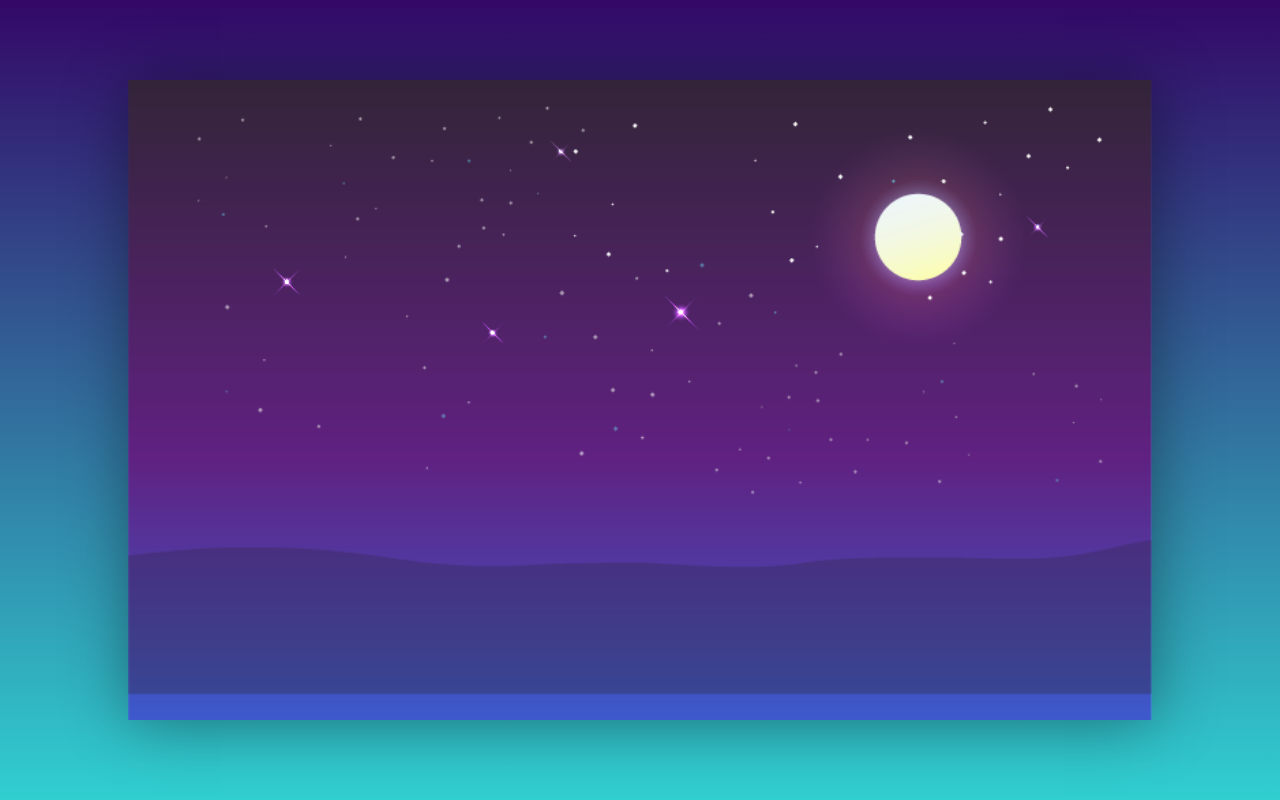
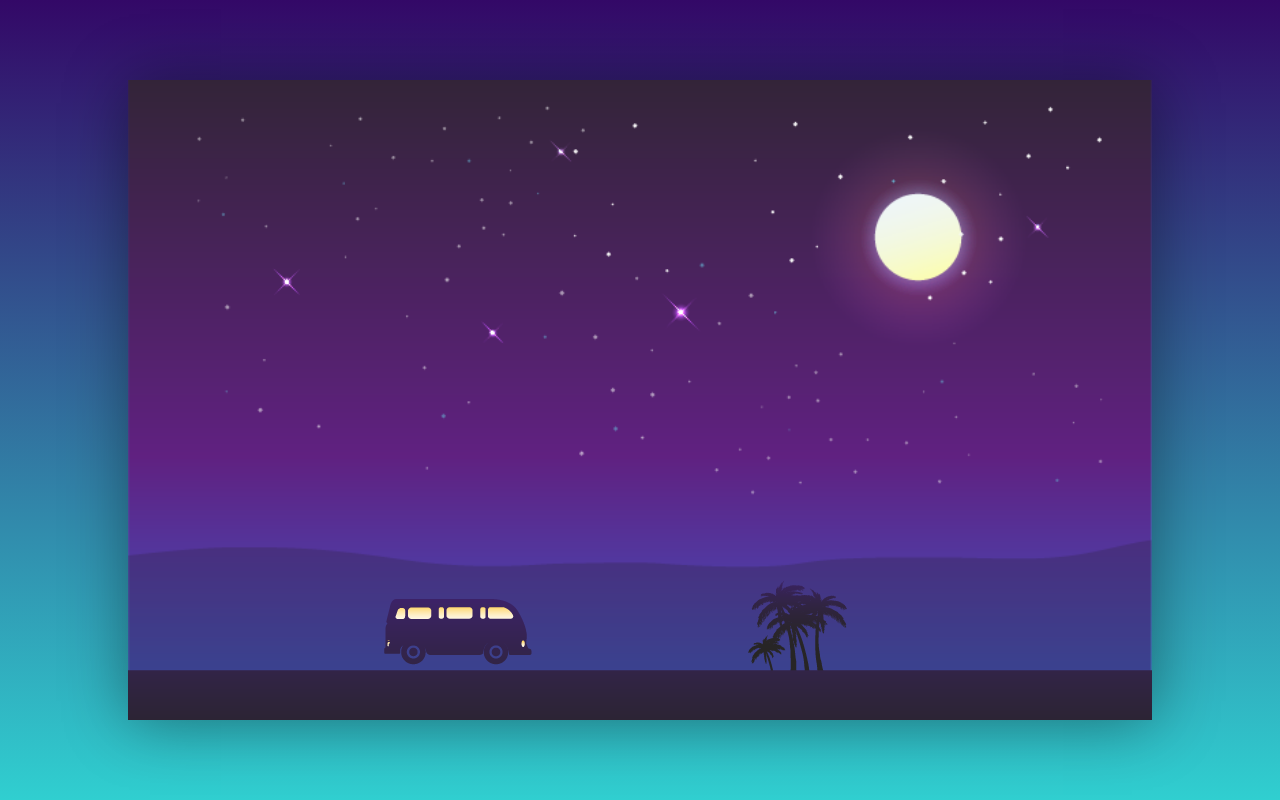
Before and after one commit to Eesha000/driving-night, a plain HTML site: page index.html in a window 1280 px wide. Drawn offline with Linux system fonts and the light colour scheme.

Commit message:
adding car

```diff
--- a/index.html
+++ b/index.html
@@ -10,7 +10,10 @@
 </head>
 
 <body>
-  <div class="night"></div>
+  <div class="night">
+    <div class="surface"></div>
+    <div class="car"><img src="img/Img_05.png" alt=""></div>
+  </div>
 </body>
 
 </html>
--- a/style.css
+++ b/style.css
@@ -20,3 +20,20 @@ body {
   box-shadow: 1px 2px 60px rgba(0,0,0,0.4);
   overflow-x: hidden;
 }
+
+.surface {
+  height: 140px;
+  width: 500%;
+  background: url("/img/Img_02.png");
+  display: block;
+  position: absolute;
+  bottom: 0;
+  left: 0;
+  background-repeat: repeat-x;
+}
+
+.car {
+  position: absolute;
+  bottom: 8%;
+  left: 24%;
+}
```
